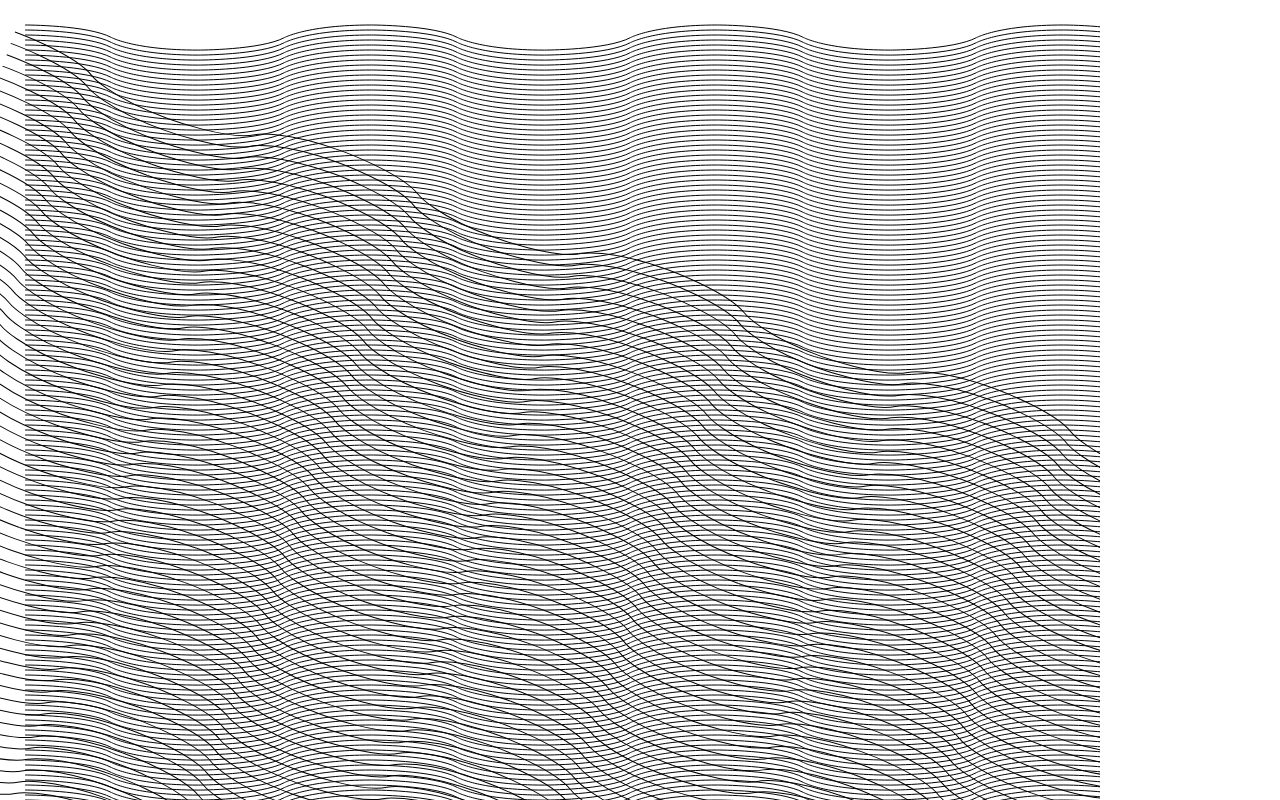
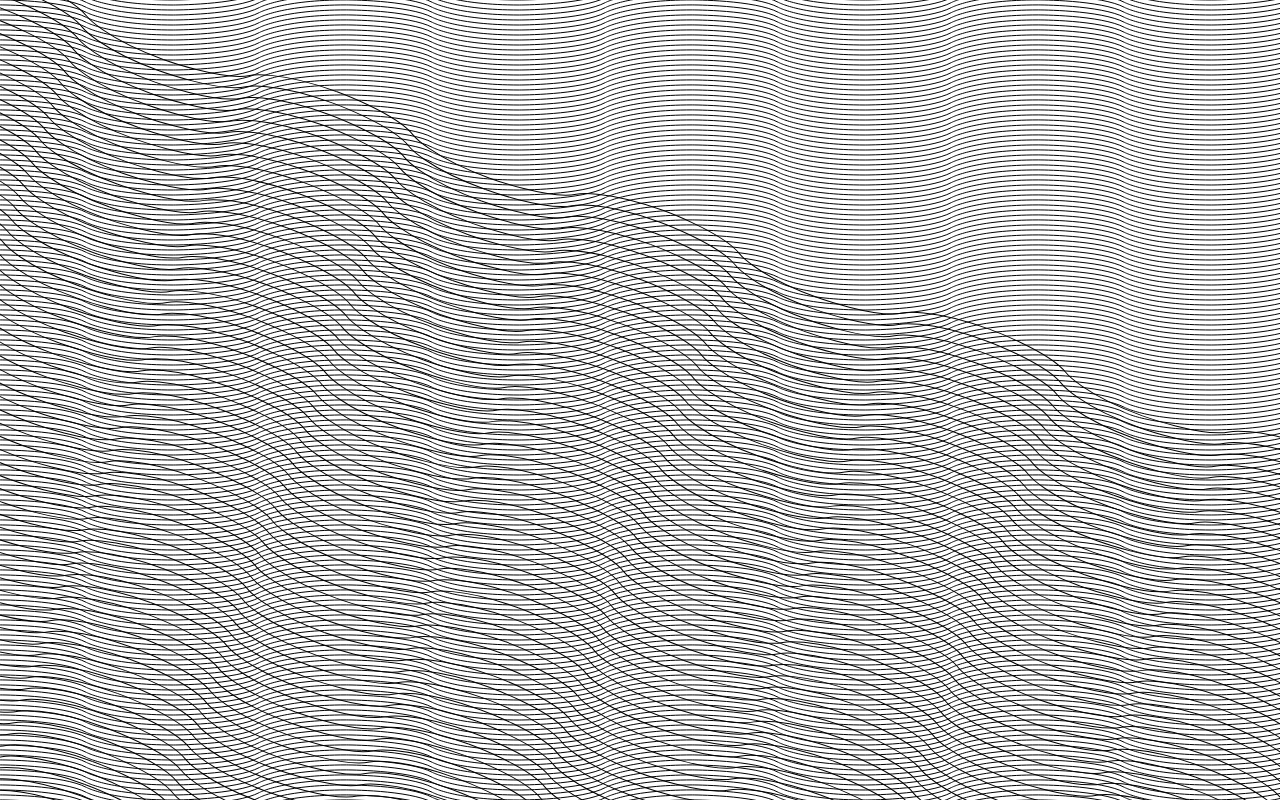
Before and after one commit to bkitano/bezy, a React (Create React App) app: page /waves in a window 1280 px wide. Shown: the top 800 px of the page. Built offline with nearby package versions, Linux system fonts and the light colour scheme.

Commit message:
autofit moire to window size

```diff
--- a/src/Components/Curve.tsx
+++ b/src/Components/Curve.tsx
@@ -1,14 +1,20 @@
+import useWindowDimensions from "../utils/useWindowDimensions";
+
 const Wave = (props: {
-  periods: number;
   wavelength: number;
-  offset_x: number;
-  offset_y: number;
+  offset_x?: number;
+  offset_y?: number;
   amplitude: number;
+  periods?: number;
 }) => {
-  const { periods, wavelength, offset_x, offset_y, amplitude } = props;
+  const { periods, wavelength, offset_x = 0, offset_y = 0, amplitude } = props;
+  const { width, height } = useWindowDimensions();
+
+  const widthAdjustedPeriods = Math.ceil(width / wavelength);
+
   return (
     <g>
-      {Array.from(Array(periods)).map((_, i) => {
+      {Array.from(Array(periods ?? widthAdjustedPeriods)).map((_, i) => {
         return (
           <Curve
             {...{
--- a/src/Components/Moire.tsx
+++ b/src/Components/Moire.tsx
@@ -1,9 +1,10 @@
+import useWindowDimensions from "../utils/useWindowDimensions";
 import { Wave } from "./Curve";
 
 const Moire = (props: {
   pixelSpacing: number;
-  periods: number;
-  teeth: number;
+  teeth?: number;
+  periods?: number;
   wavelength?: number;
   amplitude?: number;
   combDistance?: number;
@@ -16,17 +17,21 @@ const Moire = (props: {
     amplitude = pixelSpacing,
     combDistance = 0.1,
   } = props;
+
+  const { width, height } = useWindowDimensions();
+  const heightAdjustedTeeth = Math.ceil((height + amplitude) / (combDistance * pixelSpacing));
+  const widthAdjustedPeriods = Math.ceil(width / wavelength);
+
   return (
     <g>
-      {Array.from(Array(teeth)).map((_, i) => {
+      {Array.from(Array(teeth ?? heightAdjustedTeeth)).map((_, i) => {
         return (
           <Wave
             {...{
-              offset_x: pixelSpacing / 2,
-              offset_y: pixelSpacing / 2 + pixelSpacing * (combDistance * i),
+              offset_y: pixelSpacing * (combDistance * i) - amplitude,
               wavelength,
               amplitude,
-              periods,
+              periods: periods ?? widthAdjustedPeriods,
             }}
           />
         );
--- a/src/Components/Radial.tsx
+++ b/src/Components/Radial.tsx
@@ -9,7 +9,6 @@ const Radial = ({
   const radians = Array.from(Array(rayCount).keys()).map((ray) => {
     return (ray * (2 * Math.PI)) / rayCount;
   });
-  console.log(radians);
   return (
     <g>
       {/* angle = 0 */}
--- a/src/SvgWrapper.tsx
+++ b/src/SvgWrapper.tsx
@@ -1,7 +1,11 @@
+import useWindowDimensions from "./utils/useWindowDimensions";
+
 const SvgWrapper = (props: any) => {
+  const { width, height } = useWindowDimensions();
+
   return (
     <div className="svg">
-      <svg width="1100px" height="1100px" viewBox="0 0 1100 1100">
+      <svg {...{ width, height }}>
         {/* <Grid
             {...{
               start_x: 0,
--- a/src/pieces/RadialWave.tsx
+++ b/src/pieces/RadialWave.tsx
@@ -15,8 +15,8 @@ const RadialWave = ({
           {...{
             pixelSpacing,
             combDistance,
-            periods: 5,
-            teeth: 250,
+            amplitude: Math.random() * pixelSpacing,
+            wavelength: 3 * Math.random() * pixelSpacing,
           }}
         />
       </g>
@@ -28,11 +28,13 @@ const RadialWave = ({
             repeatCount: "indefinite",
           }}
         />
-        <Radial {...{
+        <Radial
+          {...{
             cx: 0,
             cy: 0,
-            r: 20
-        }} />
+            r: 20,
+          }}
+        />
       </g>
     </g>
   );
--- /dev/null
+++ b/src/utils/useWindowDimensions.tsx
@@ -0,0 +1,26 @@
+import { useState, useEffect } from "react";
+
+function getWindowDimensions() {
+  const { innerWidth: width, innerHeight: height } = window;
+  return {
+    width,
+    height,
+  };
+}
+
+export default function useWindowDimensions() {
+  const [windowDimensions, setWindowDimensions] = useState(
+    getWindowDimensions()
+  );
+
+  useEffect(() => {
+    function handleResize() {
+      setWindowDimensions(getWindowDimensions());
+    }
+
+    window.addEventListener("resize", handleResize);
+    return () => window.removeEventListener("resize", handleResize);
+  }, []);
+
+  return windowDimensions;
+}
```
Also changed, not shown: 1 other file (tests, documents, lock files or other folders).
